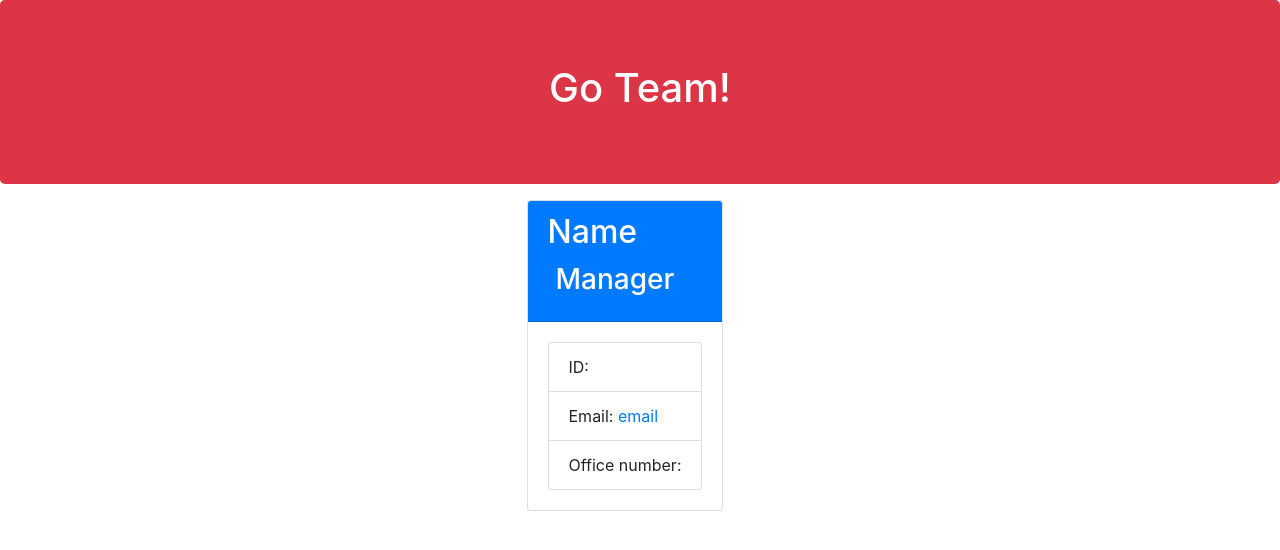
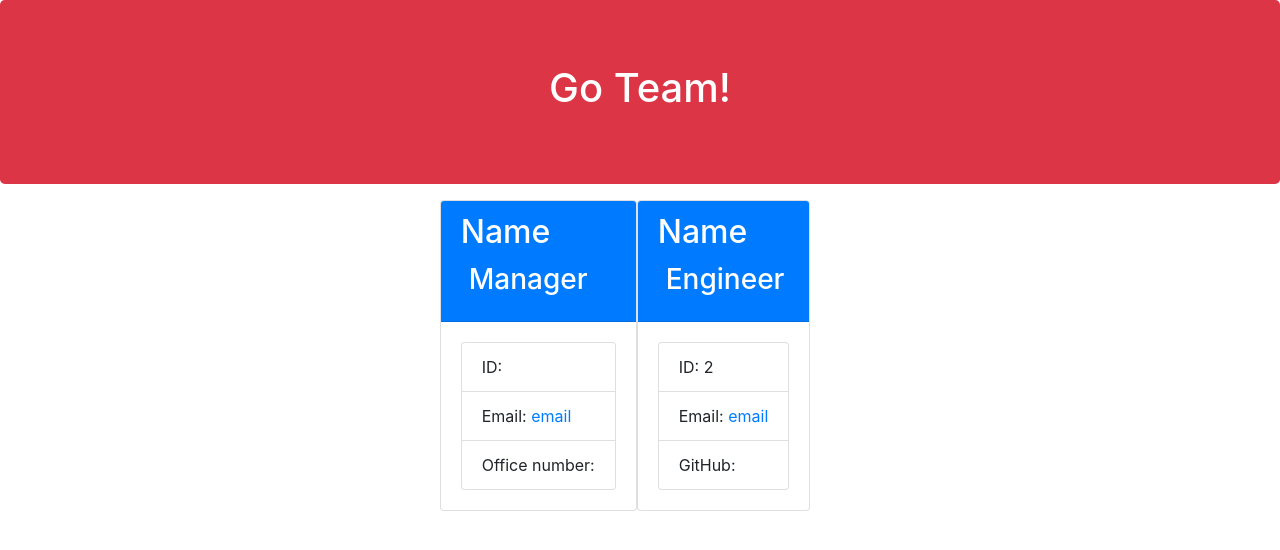
Before and after one commit to kalebritt/profile-generator-mod10, a website: page html.html in a window 1280 px wide. Drawn offline with nearby package versions, Linux system fonts and the light colour scheme.

Commit message:
engineer html block to html template

```diff
--- a/html.html
+++ b/html.html
@@ -34,5 +34,19 @@
     </div>
 </div>
 
+<div class="card employee-card">
+    <div class="card-header bg-primary text-white">
+        <h2 class="card-title">Name</h2>
+        <h3 class="card-title"><i class="fas fa-glasses mr-2"></i>Engineer</h3>
+    </div>
+    <div class="card-body">
+        <ul class="list-group">
+            <li class="list-group-item">ID: 2</li>
+            <li class="list-group-item">Email: <a href="mailto:">email</a></li>
+            <li class="list-group-item">GitHub: <a href="" target="_blank" rel="noopener noreferrer"></a></li>
+        </ul>
+    </div>
+</div>
+
 </body>
 </html>
```
